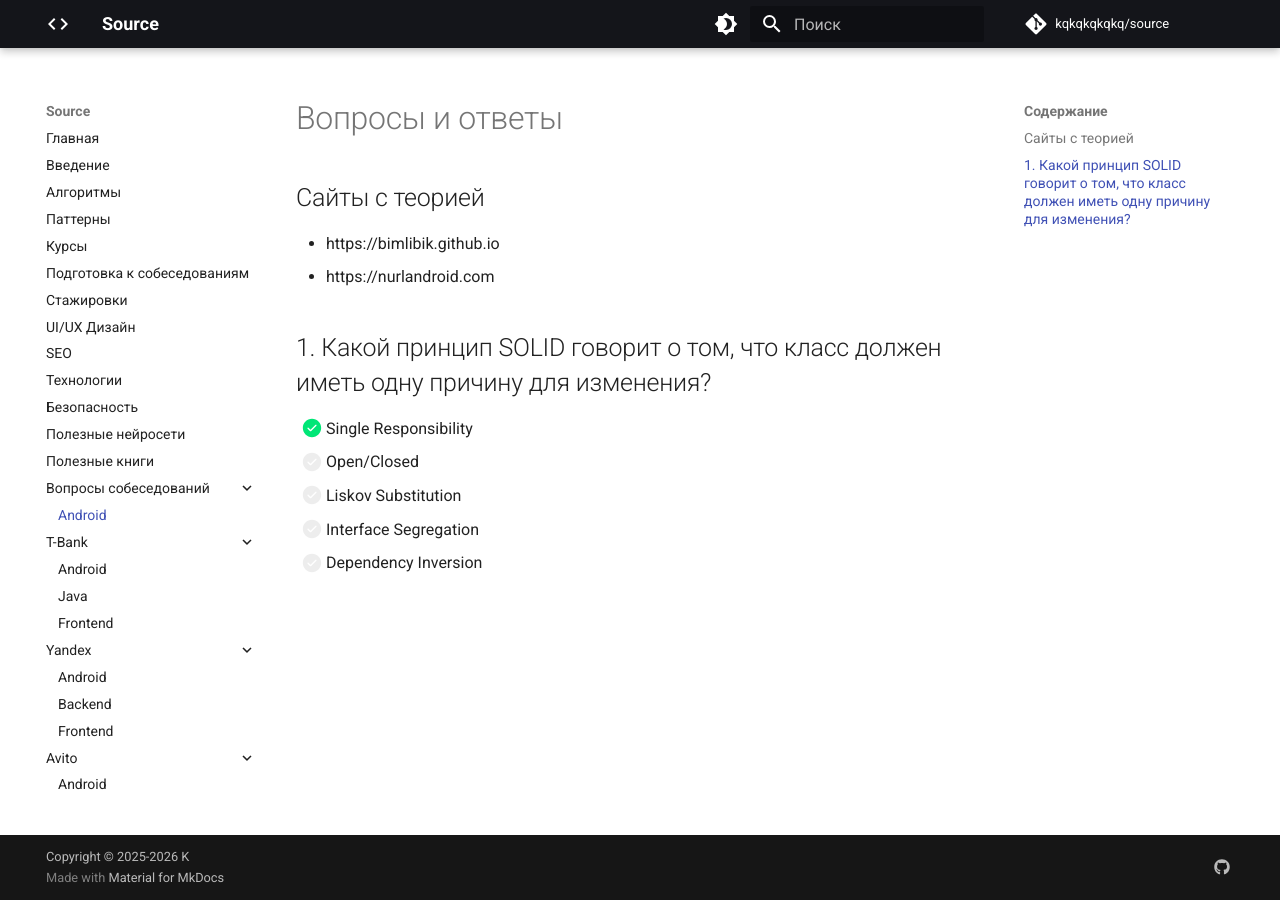
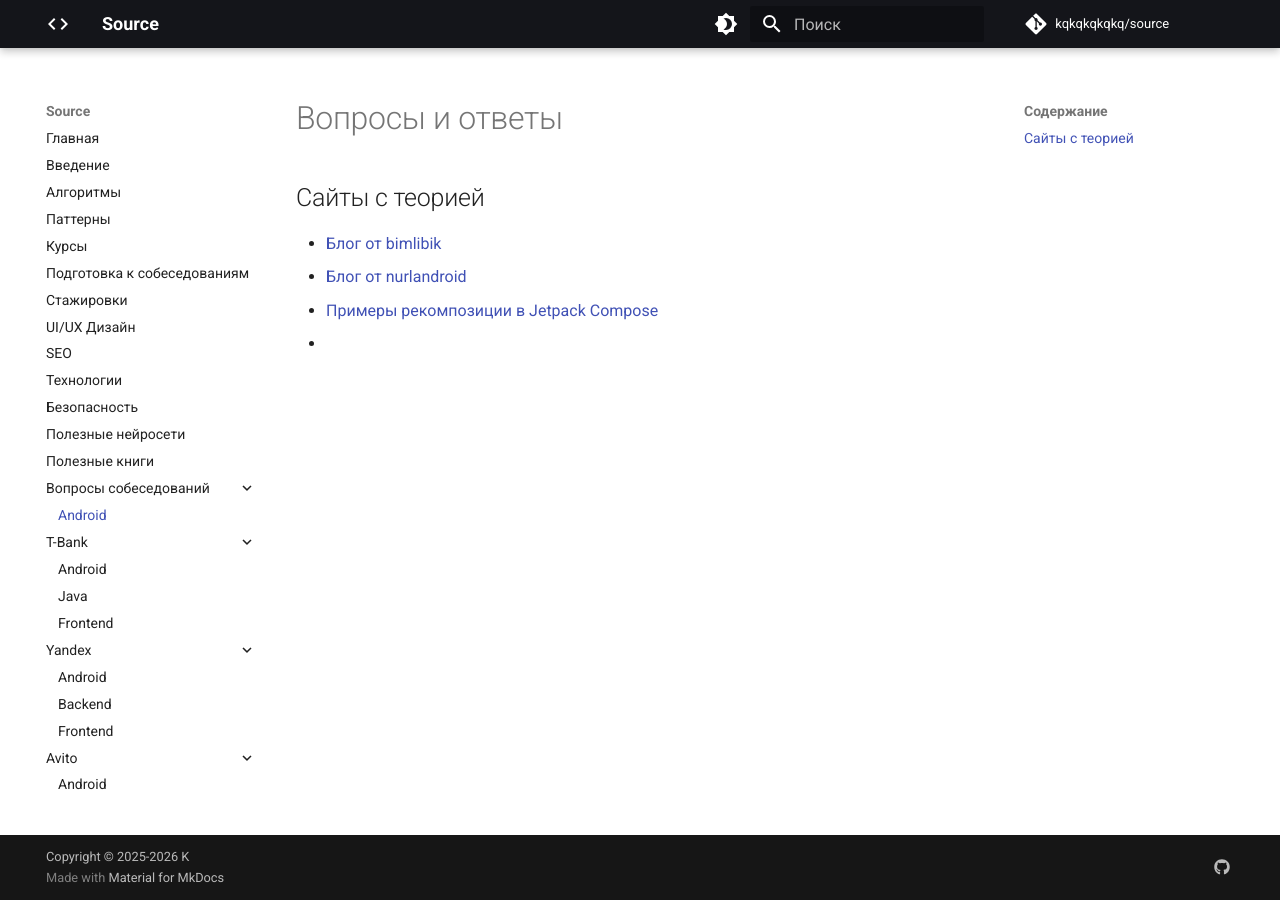
Before and after one commit to kqkqkqkqkq/source, an MkDocs documentation site: the page built from docs/android.interview.md, in a window 1280 px wide. Built offline with MkDocs 1.6.1 and Material for MkDocs 9.7.7, drawn with Linux system fonts in a browser that asks for light colours; comment, search, counter and statistics services are not loaded.

Commit message:
Update android.interview.md

```diff
--- a/docs/android.interview.md
+++ b/docs/android.interview.md
@@ -7,12 +7,7 @@ description: Android разработка. Собеседование android р
 
 ## Сайты с теорией
 
-* https://bimlibik.github.io
-* https://nurlandroid.com
-
-## 1. Какой принцип SOLID говорит о том, что класс должен иметь одну причину для изменения?
-- [X] Single Responsibility
-- [ ] Open/Closed
-- [ ] Liskov Substitution
-- [ ] Interface Segregation
-- [ ] Dependency Inversion
+* [Блог от bimlibik](https://bimlibik.github.io)
+* [Блог от nurlandroid](https://nurlandroid.com)
+* [Примеры рекомпозиции в Jetpack Compose](https://ivk1800.github.io/recomposition-visualization/)
+*
```
